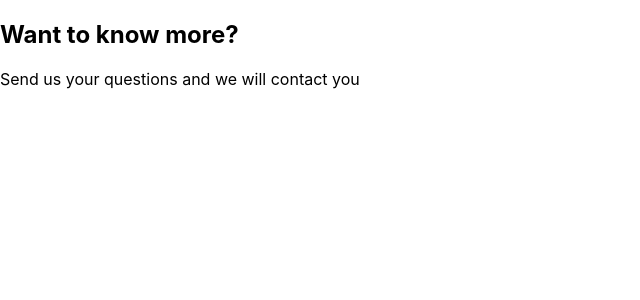
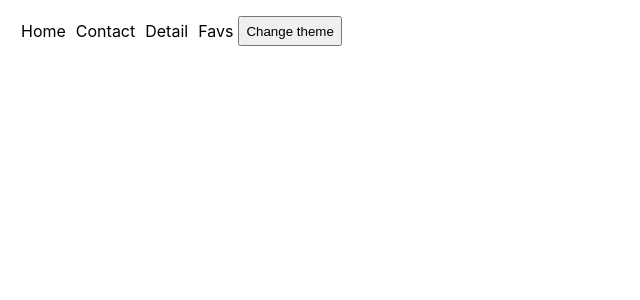
Before and after one commit to sofiamansilla/FinalProjectSM, a React (Vite) app: page /Contact in a window 1280 px wide. Shown: the top 300 px of the page, without its empty margins (0-640 px from the left). Built offline with nearby package versions, Linux system fonts and the light colour scheme.

Commit message:
Creando navbar con link, vinculado a app

```diff
--- a/src/App.jsx
+++ b/src/App.jsx
@@ -4,6 +4,8 @@ import { Home } from "./Components/pages/Home";
 import { Detail } from "./Components/pages/Detail";
 import { Contact } from "./Components/pages/Contact";
 import { Favs } from "./Components/pages/Favs";
+import { Navbar } from "./Components/layouts/Navbar";
+import { Footer } from "./Components/layouts/Footer";
 
 
 
@@ -14,10 +16,16 @@ function App() {
 
     <Routes>
 
-      <Route  path="/" element={<Home/>}/>
-      <Route  path="/Contact" element={<Contact/>}/>
-      <Route  path="/Detail" element={<Detail/>}/>
-      <Route  path="/Favs" element={<Favs/>}/>
+      <Route element={<Navbar/>}>
+      <Route element={<Footer/>}>
+
+        <Route  path="/" element={<Home/>}/>
+        <Route  path="/Contact" element={<Contact/>}/>
+        <Route  path="/Detail" element={<Detail/>}/>
+        <Route  path="/Favs" element={<Favs/>}/>
+
+      </Route>
+      </Route>
 
     </Routes>
 
--- a/src/Components/common/Footer.jsx
+++ b/src/Components/layouts/Footer.jsx
@@ -1,6 +1,6 @@
 import React from 'react'
 
-const Footer = () => {
+export const Footer = () => {
   return (
     <footer>
         <p>Powered by</p>
@@ -8,5 +8,3 @@ const Footer = () => {
     </footer>
   )
 }
-
-export default Footer
--- a/src/Components/common/Navbar.jsx
+++ b/src/Components/layouts/Navbar.jsx
@@ -1,16 +1,24 @@
 import React from 'react'
+import {Link} from "react-router-dom"
 
 //Este componente debera ser estilado como "dark" o "light" dependiendo del theme del Context
 
-const Navbar = () => {
+export const Navbar = () => {
 
   return (
     <nav>
       {/* Aqui deberan agregar los liks correspondientes a las rutas definidas */}
       {/* Deberan implementar ademas la logica para cambiar de Theme con el button */}
+
+
+      <Link to="/">Home</Link>
+      <Link to="/Contact">Contact</Link>
+      <Link to="/Detail">Detail</Link>
+      <Link to="/Favs">Favs</Link>
+
+
       <button>Change theme</button>
+
     </nav>
   )
 }
-
-export default Navbar
```
